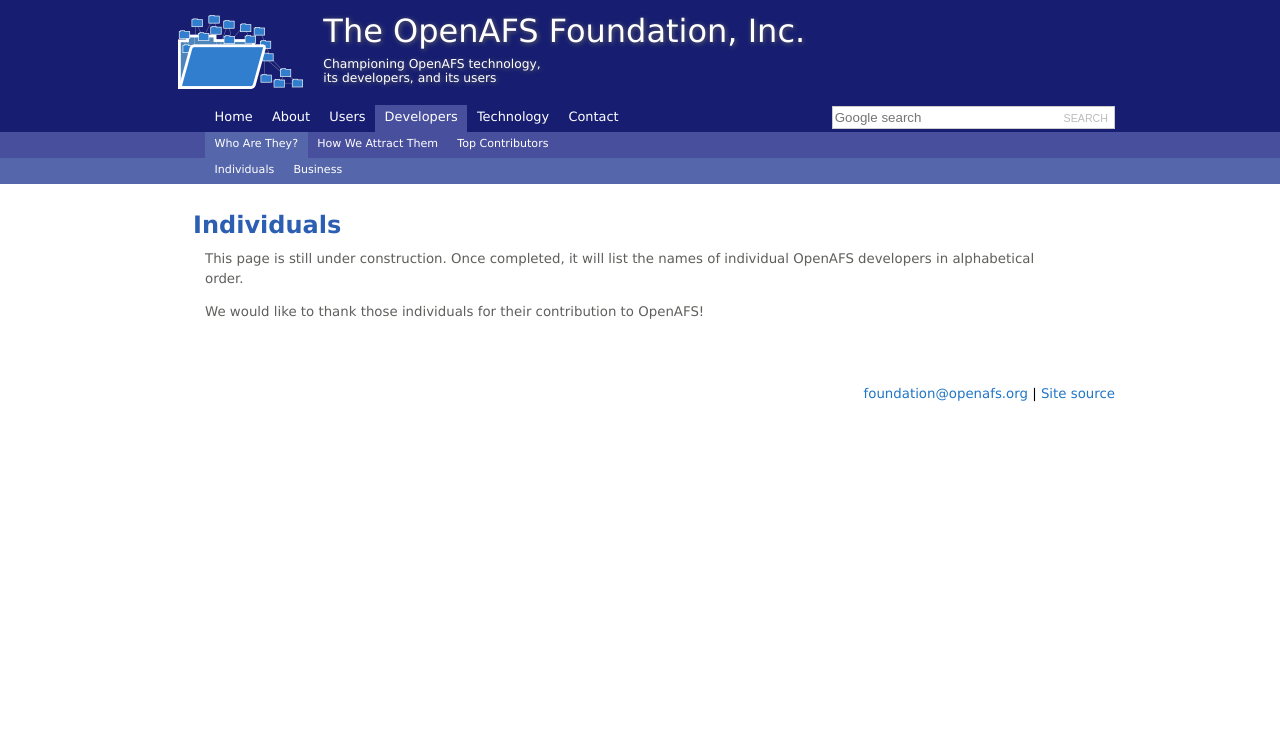
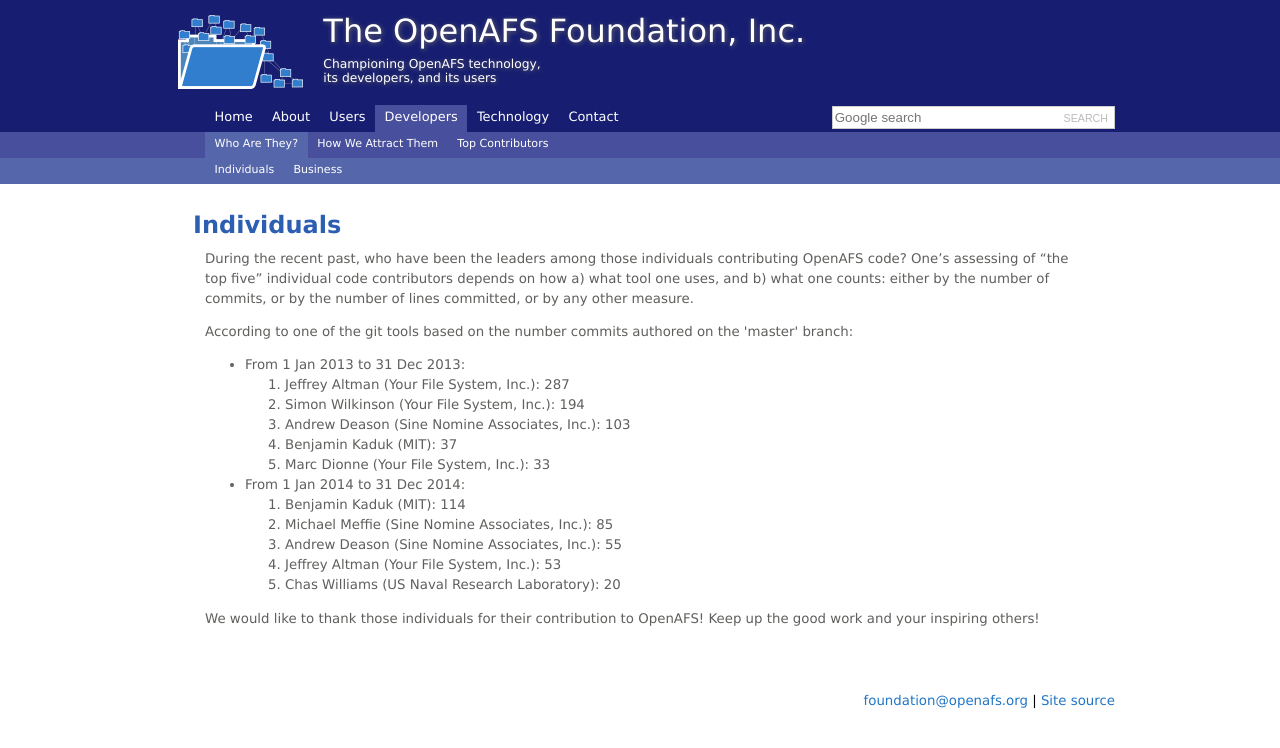
Before and after one commit to openafsfoundation/openafsfoundation.org, a Jekyll site: the page built from devs/individuals/index.md, in a window 1280 px wide. Shown: the top 748 px of the page. Built offline with Jekyll 4.4.1, drawn with Linux system fonts in a browser that asks for light colours.

Commit message:
/devs/indiv
text "top five" contributors over past two years

```diff
--- a/devs/individuals/index.md
+++ b/devs/individuals/index.md
@@ -5,6 +5,22 @@
 
 ## Individuals ##
 
-This page is still under construction.  Once completed, it will list the names of individual OpenAFS developers in alphabetical order.
+During the recent past, who have been the leaders among those individuals contributing OpenAFS code? One’s assessing of “the top five” individual code contributors depends on how a) what tool one uses, and b) what one counts: either by the number of commits, or by the number of lines committed, or by any other measure.
 
-We would like to thank those individuals for their contribution to OpenAFS!
+According to one of the git tools based on the number commits authored on the 'master' branch:
+
+- From 1 Jan 2013 to 31 Dec 2013:
+    1.  Jeffrey Altman (Your File System, Inc.): 287
+    2.  Simon Wilkinson (Your File System, Inc.): 194
+    3.  Andrew Deason (Sine Nomine Associates, Inc.): 103
+    4.  Benjamin Kaduk (MIT): 37
+    5.  Marc Dionne (Your File System, Inc.): 33
+
+- From 1 Jan 2014 to 31 Dec 2014:
+  1.  Benjamin Kaduk (MIT): 114
+  2.  Michael Meffie (Sine Nomine Associates, Inc.): 85
+  3.  Andrew Deason (Sine Nomine Associates, Inc.): 55
+  4.  Jeffrey Altman (Your File System, Inc.): 53
+  5.  Chas Williams (US Naval Research Laboratory): 20
+
+We would like to thank those individuals for their contribution to OpenAFS!  Keep up the good work and your inspiring others!
```
